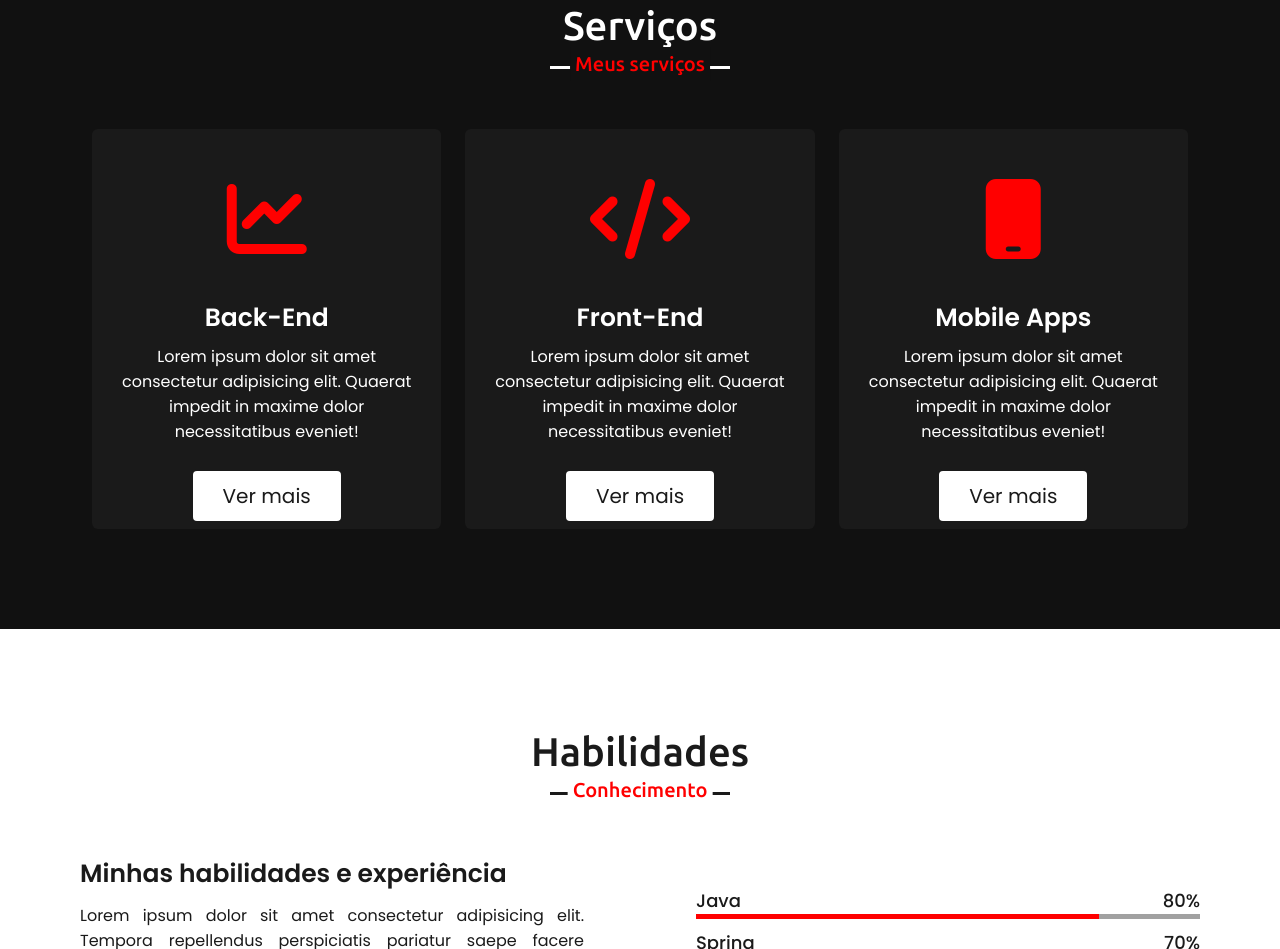
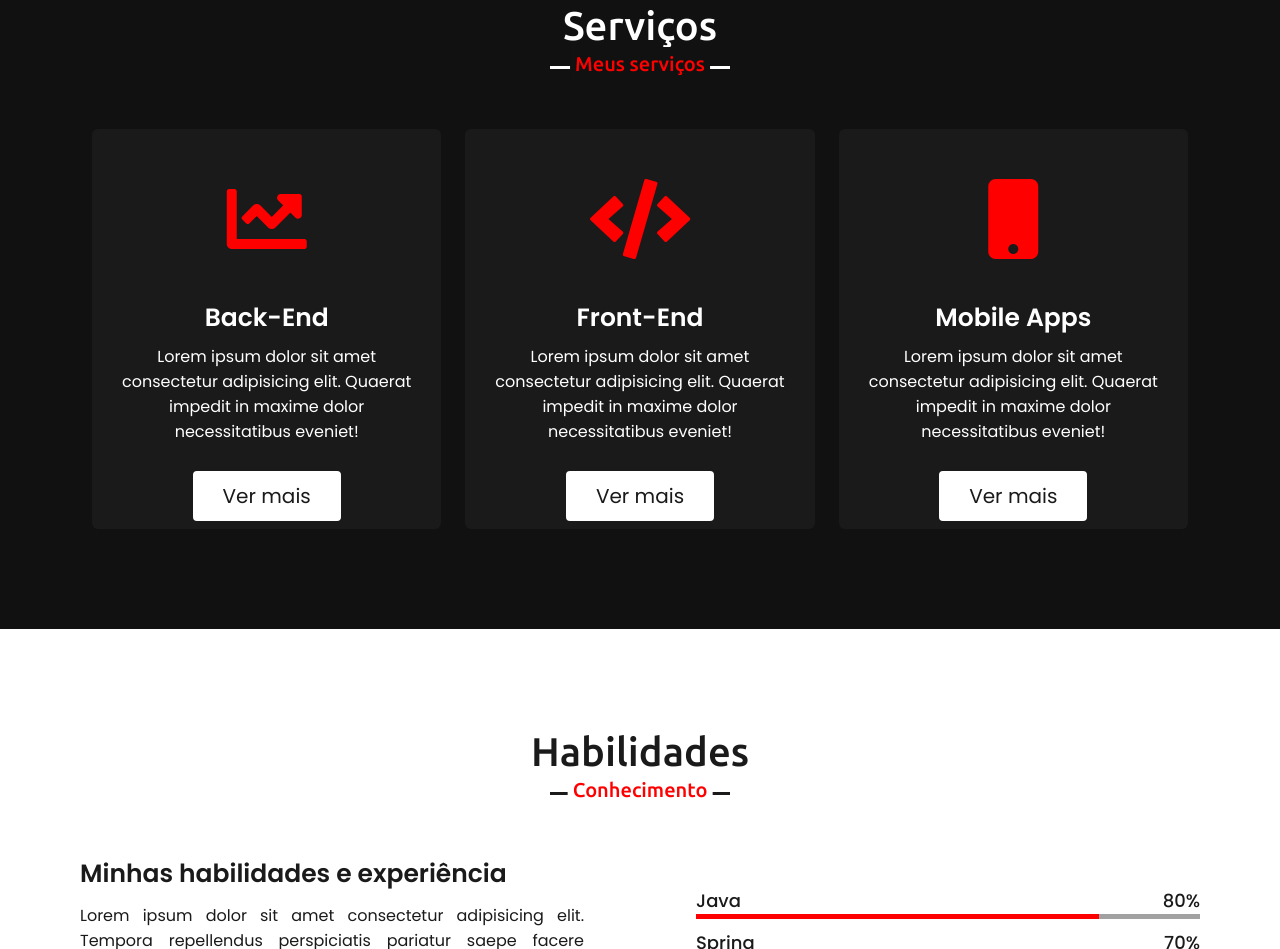
Before and after one commit to edderluanps/MeuPortfolio, a plain HTML site: page index.html in a window 1280 px wide. Shown: the part 1900-2849 px from the top of the page. Drawn offline with nearby package versions, Linux system fonts and the light colour scheme; a script that the page names is missing.

Commit message:
Correção de bugs

```diff
--- a/index.html
+++ b/index.html
@@ -6,7 +6,7 @@
     <meta name="viewport" content="width=device-width, initial-scale=1.0"/>
     <title>Portfolio</title>
     <link rel="stylesheet" href="css/styles.css" type="text/css"/>
-    <script src="https://kit.fontawesome.com/a076d05399.js"></script>
+    <link rel="stylesheet" href="https://cdnjs.cloudflare.com/ajax/libs/font-awesome/5.9.0/css/all.min.css" integrity="sha512-q3eWabyZPc1XTCmF+8/LuE1ozpg5xxn7iO89yfSOd5/oKvyqLngoNGsx8jq92Y8eXJ/IRxQbEC+FGSYxtk2oiw==" crossorigin="anonymous" referrerpolicy="no-referrer" />
     <script src="https://code.jquery.com/jquery-3.6.0.min.js" integrity="sha256-/xUj+3OJU5yExlq6GSYGSHk7tPXikynS7ogEvDej/m4=" crossorigin="anonymous"></script>
     <script src="https://cdnjs.cloudflare.com/ajax/libs/waypoints/4.0.1/jquery.waypoints.min.js" integrity="sha512-CEiA+78TpP9KAIPzqBvxUv8hy41jyI3f2uHi7DGp/Y/Ka973qgSdybNegWFciqh6GrN2UePx2KkflnQUbUhNIA==" crossorigin="anonymous" referrerpolicy="no-referrer"></script>
     <script src="https://cdnjs.cloudflare.com/ajax/libs/OwlCarousel2/2.3.4/owl.carousel.min.js" integrity="sha512-bPs7Ae6pVvhOSiIcyUClR7/q2OAsRiovw4vAkX+zJbw3ShAeeqezq50RIIcIURq7Oa20rW2n2q+fyXBNcU9lrw==" crossorigin="anonymous" referrerpolicy="no-referrer"></script>
```
